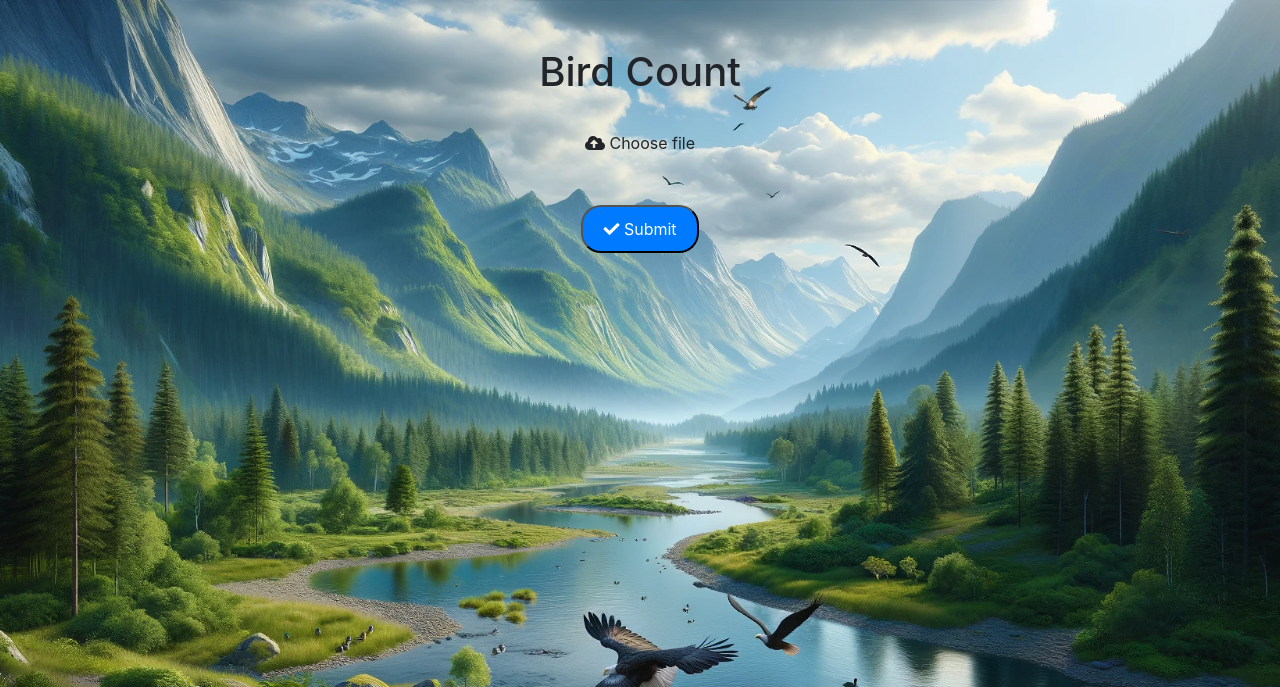
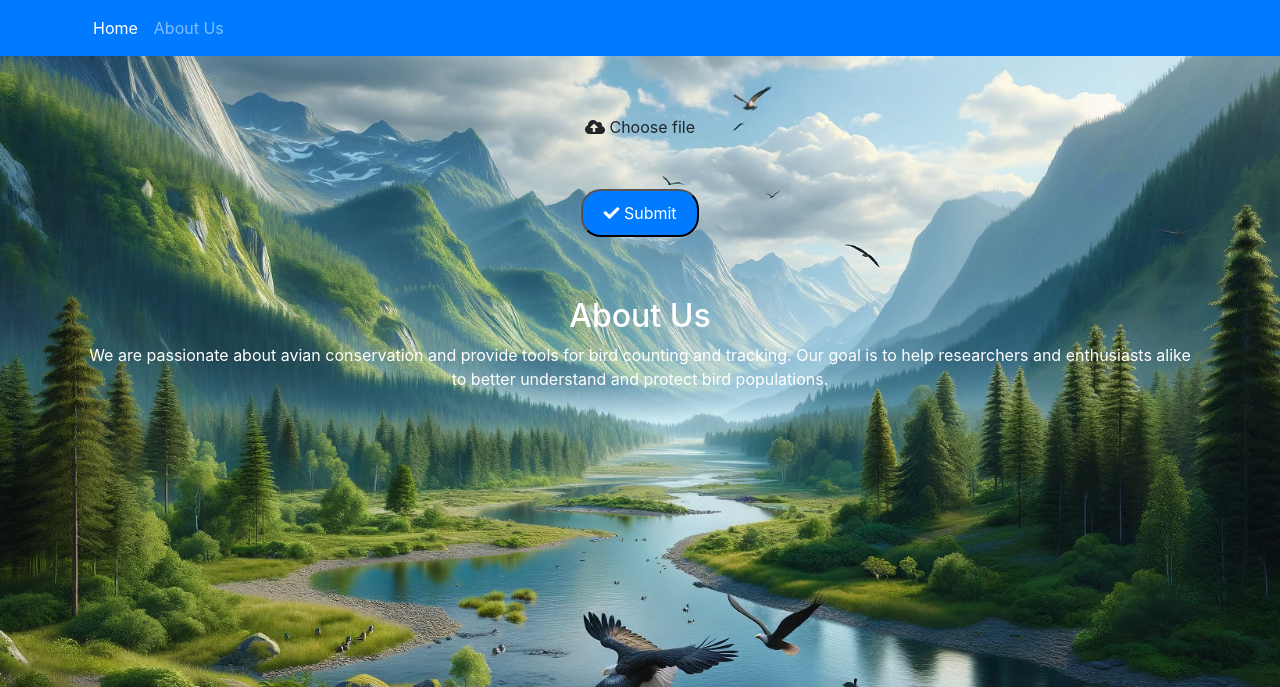
Before and after one commit to kushiluv/BirdCountSite, a Flask app: page / in a window 1280 px wide. Shown: the top 687 px of the page. Run offline with Flask 3, Linux system fonts and the light colour scheme; parts of the project's set-up code (start-up, migrations or seed data) failed here and were passed over; some libraries are stand-ins or nearby versions.

Commit message:
Add files via upload

```diff
--- a/app.py
+++ b/app.py
@@ -50,6 +50,7 @@ def annotate_image(file_id):
         return render_template('annotate.html', image_url=image_url, file_id=file_id)
     except gridfs.NoFile:
         abort(404)
+
 @app.route('/', methods=['GET', 'POST'])
 def upload_file():
     if request.method == 'POST':
@@ -70,6 +71,7 @@ def upload_file():
             image_url = url_for('serve_pil_image', file_id=str(heatmap_file_id))
             return render_template('result.html', count=count, elapsed_time=elapsed_time, image_url=image_url, file_id=str(file_id))
     return render_template('upload.html')
+
 @app.route('/image/<file_id>')
 def serve_pil_image(file_id):
     try:
--- a/templates/upload.html
+++ b/templates/upload.html
@@ -14,6 +14,7 @@
             margin: 0;
         }
         body {
+            /* Ensure you have 'assets/bg.png' in your project directory or adjust the path as necessary */
             background-image: url('assets/bg.png');
             background-position: center;
             background-repeat: no-repeat;
@@ -23,7 +24,6 @@
             cursor: pointer;
             display: inline-block;
             padding: 6px 12px;
-            cursor: pointer;
             margin-top: 5px;
         }
         .submit-button {
@@ -41,26 +41,64 @@
             cursor: pointer;
         }
         .file-name {
-            margin-top: 10px; /* Space above the file name display */
+            margin-top: 10px;
+        }
+        /* Navbar styling */
+        .navbar {
+            margin-bottom: 40px;
+        }
+        /* About us section styling */
+        .about-section {
+            padding: 40px 0;
+            color: #fff;
         }
     </style>
 </head>
 <body>
+    <!-- Navigation Bar -->
+    <nav class="navbar navbar-expand-lg navbar-dark bg-primary">
+        <div class="container">
+            <button class="navbar-toggler" type="button" data-toggle="collapse" data-target="#navbarNav" aria-controls="navbarNav" aria-expanded="false" aria-label="Toggle navigation">
+                <span class="navbar-toggler-icon"></span>
+            </button>
+            <div class="collapse navbar-collapse" id="navbarNav">
+                <ul class="navbar-nav">
+                    <li class="nav-item active">
+                        <a class="nav-link" href="#">Home <span class="sr-only">(current)</span></a>
+                    </li>
+                    <li class="nav-item">
+                        <a class="nav-link" href="#about">About Us</a>
+                    </li>
+                </ul>
+            </div>
+        </div>
+    </nav>
+
+    <!-- Upload Form Section -->
     <div class="container mt-5">
-        <h1 class="mb-4 text-center">Bird Count</h1>
+        <!-- Removed the h1 heading here as it is now in the navbar -->
         <form method="post" enctype="multipart/form-data" class="text-center">
             <div class="form-group">
                 <label for="fileUpload" class="custom-file-upload">
                     <i class="fas fa-cloud-upload-alt"></i> Choose file
                 </label>
                 <input type="file" class="form-control-file" id="fileUpload" name="file" style="display: none;" onchange="updateFileName()">
-                <span class="file-name" id="file-name"></span> <!-- Placeholder for file name -->
+                <span class="file-name" id="file-name"></span>
             </div>
             <button type="submit" class="submit-button">
                 <i class="fas fa-check"></i> Submit
             </button>
         </form>
     </div>
+
+    <!-- About Us Section -->
+    <div class="about-section" id="about">
+        <div class="container">
+            <h2 class="text-center">About Us</h2>
+            <p class="text-center">We are passionate about avian conservation and provide tools for bird counting and tracking. Our goal is to help researchers and enthusiasts alike to better understand and protect bird populations.</p>
+        </div>
+    </div>
+
     <script>
         function updateFileName() {
             var fileInput = document.getElementById('fileUpload');
```
Also changed, not shown: templates/annotate.html (+17 -0 lines), templates/result.html (+17 -0 lines).
